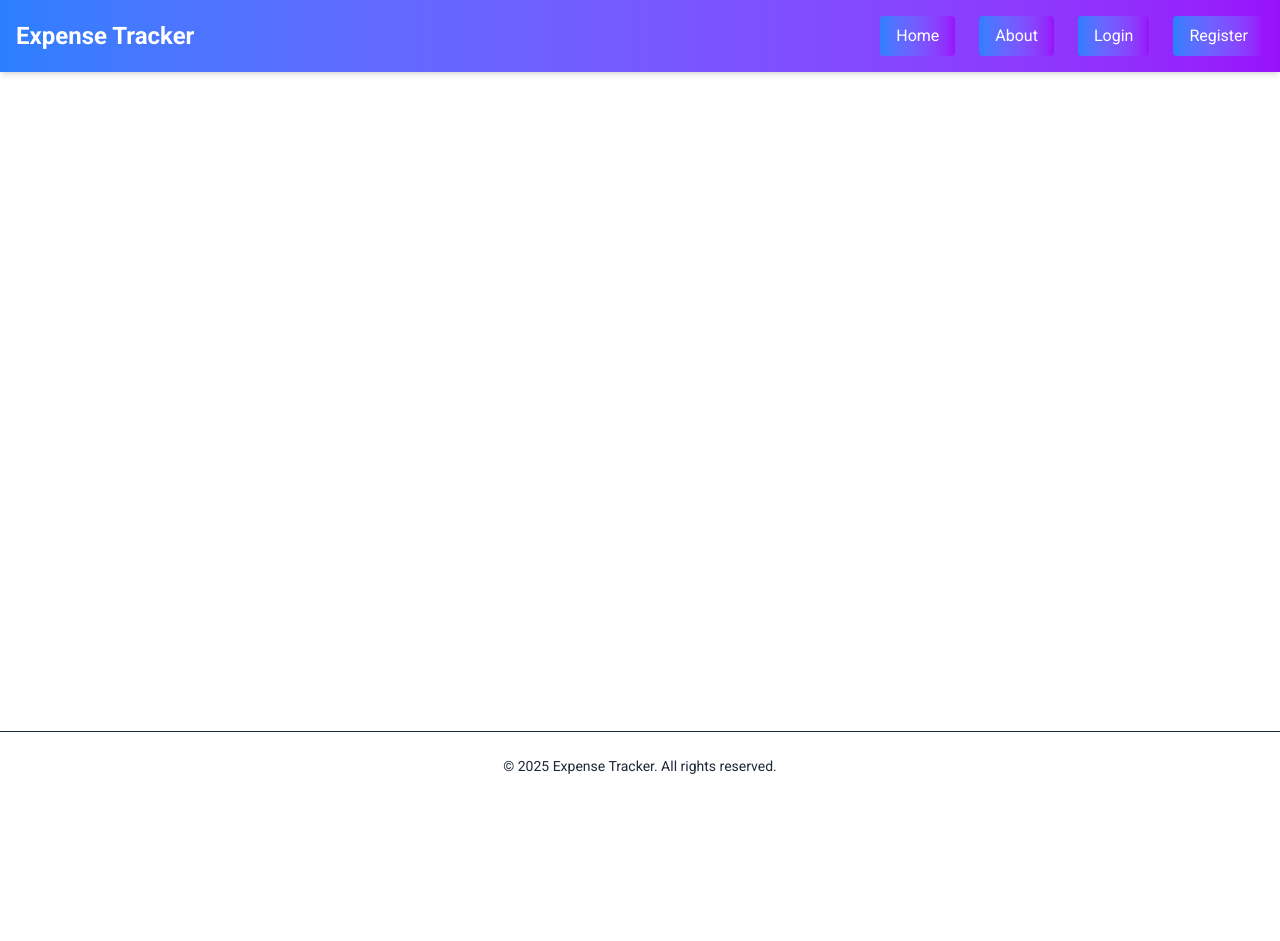
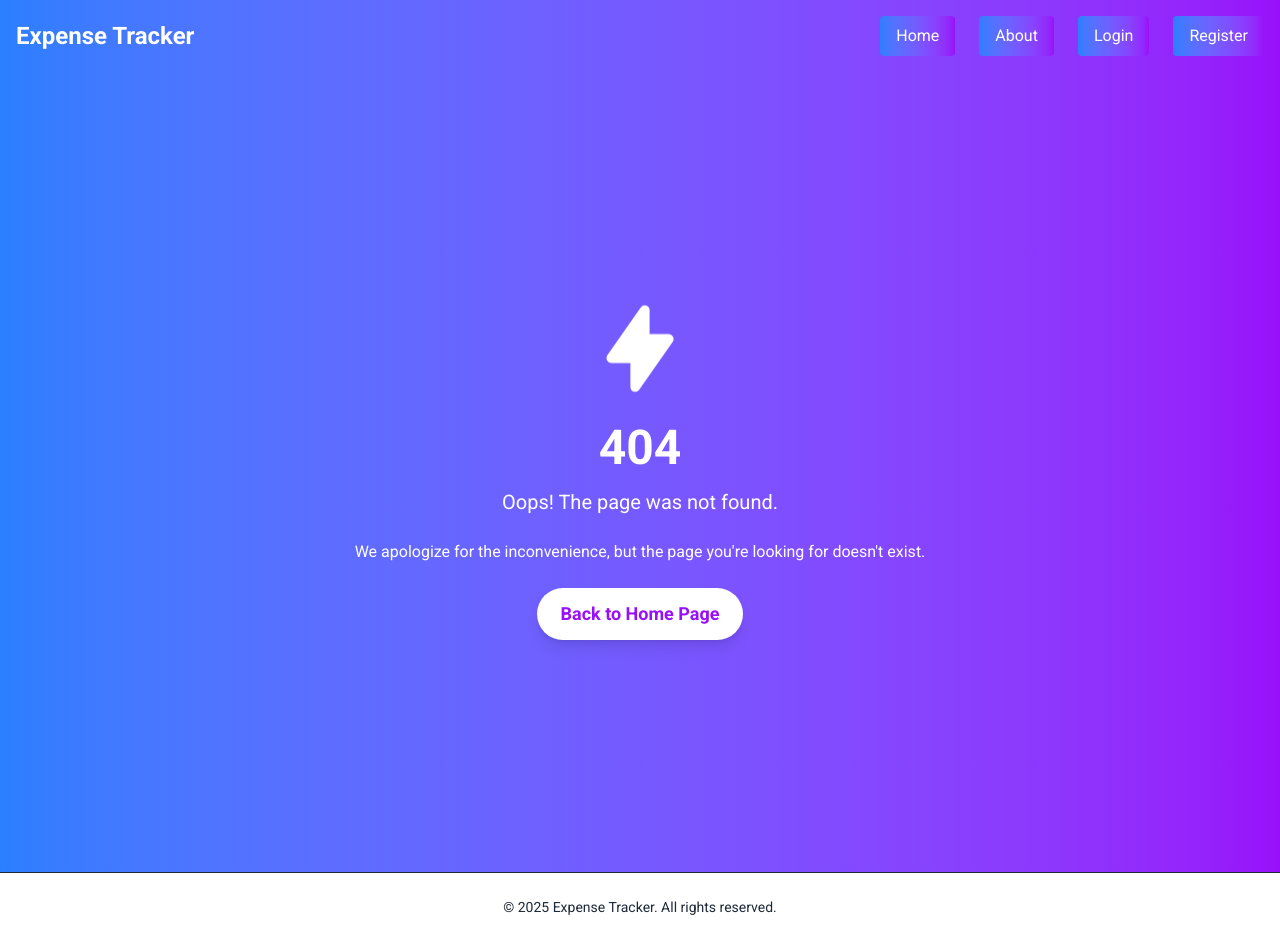
Before and after one commit to stefanRachev/tracker-client, a React (Vite) app: page /dashboard in a window 1280 px wide. Before the commit the page ends 800 px from the top, so only its background shows below. Built offline with nearby package versions, Linux system fonts and the light colour scheme.

Commit message:
Add custom 404 page with modern design and text content in English
- Created a stylish 404 error page with a centered layout.
- Added a "Back to Home Page" button for easier navigation.

```diff
--- a/package.json
+++ b/package.json
@@ -10,6 +10,7 @@
     "preview": "vite preview"
   },
   "dependencies": {
+    "@heroicons/react": "^1.0.6",
     "@tailwindcss/vite": "^4.0.8",
     "react": "^19.0.0",
     "react-dom": "^19.0.0",
--- a/src/layout/Content.jsx
+++ b/src/layout/Content.jsx
@@ -2,6 +2,7 @@ import { Route, Routes } from "react-router-dom";
 import RegisterPage from "../pages/RegisterPage";
 import LandingPage from "../pages/LandingPage";
 import LoginPage from "../pages/LoginPage";
+import NotFound from "../pages/NoFound";
 //import Dashboard from "../pages/Dashboard";
 
 function Content() {
@@ -10,6 +11,7 @@ function Content() {
       <Route path="/" element={<LandingPage />} />
       <Route path="/register" element={<RegisterPage />} />
       <Route path="/login" element={<LoginPage />} />
+      <Route path="*" element={<NotFound />} />
       {/* <Route path="/dashboard" element={<Dashboard />} /> */}
     </Routes>
   );
--- /dev/null
+++ b/src/pages/NoFound.jsx
@@ -0,0 +1,25 @@
+import { LightningBoltIcon } from "@heroicons/react/solid";
+
+const NotFound = () => {
+  return (
+    <div className="flex items-center justify-center h-screen bg-gradient-to-r from-blue-500 to-purple-600">
+      <div className="text-center text-white">
+        <LightningBoltIcon className="w-24 h-24 mx-auto animate-bounce" />
+        <h1 className="text-5xl font-extrabold mt-6 mb-4">404</h1>
+        <p className="text-xl mb-6">Oops! The page was not found.</p>
+        <p className="text-md">
+          We apologize for the inconvenience, but the page you&apos;re looking
+          for doesn&apos;t exist.
+        </p>
+        <a
+          href="/"
+          className="mt-6 inline-block bg-white text-purple-600 px-6 py-3 rounded-full text-lg font-semibold shadow-lg hover:bg-purple-700 hover:text-white transition-all duration-300"
+        >
+          Back to Home Page
+        </a>
+      </div>
+    </div>
+  );
+};
+
+export default NotFound;
```
Also changed, not shown: 1 other file (tests, documents, lock files or other folders).
